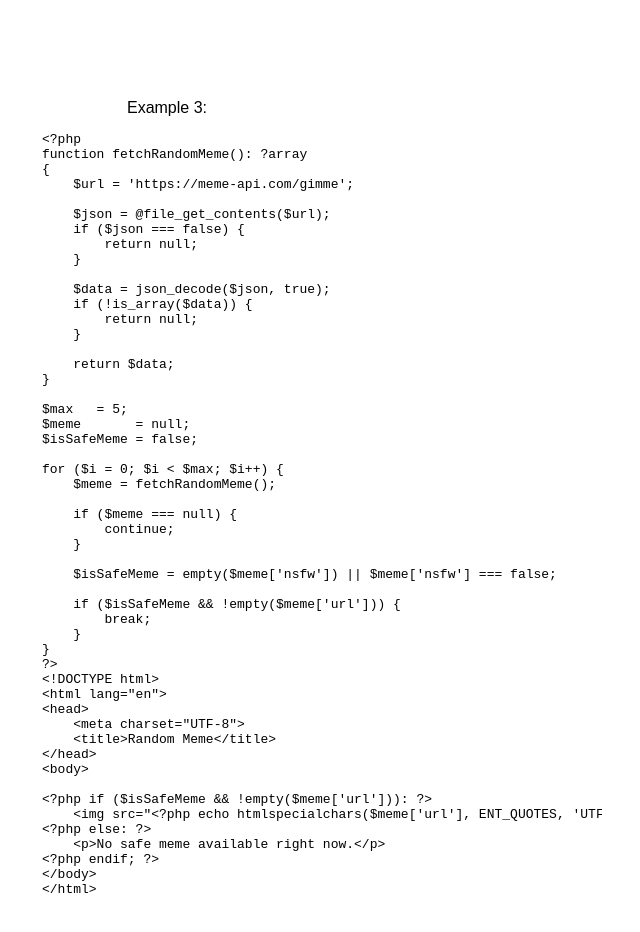
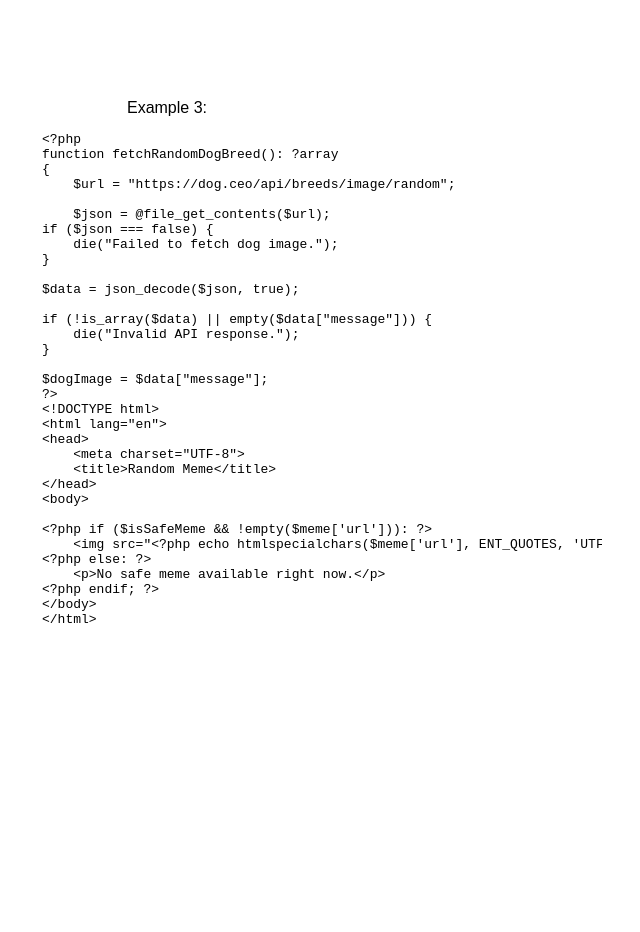
Before and after one commit to DiegoDomingu3z/CS354-ruby-website, a plain HTML site: page examples.html in a window 1280 px wide. Shown: the part 800-1732 px from the top of the page, without its empty margins (473-1113 px from the left). After the commit the page ends 1510 px from the top, so only its background shows below. Drawn offline with Linux system fonts and the light colour scheme.

Commit message:
added new api

```diff
--- a/examples.html
+++ b/examples.html
@@ -94,40 +94,22 @@ for($i = 0; $i&lt;20; $i++) {
                 <pre>
         <code>
 &lt;?php
-function fetchRandomMeme(): ?array
+function fetchRandomDogBreed(): ?array
 {
-    $url = 'https://meme-api.com/gimme';
+    $url = "https://dog.ceo/api/breeds/image/random";
 
     $json = @file_get_contents($url);
-    if ($json === false) {
-        return null;
-    }
-
-    $data = json_decode($json, true);
-    if (!is_array($data)) {
-        return null;
-    }
-
-    return $data;
+if ($json === false) {
+    die("Failed to fetch dog image.");
 }
 
-$max   = 5;
-$meme       = null;
-$isSafeMeme = false;
+$data = json_decode($json, true);
 
-for ($i = 0; $i &lt; $max; $i++) {
-    $meme = fetchRandomMeme();
+if (!is_array($data) || empty($data["message"])) {
+    die("Invalid API response.");
+}
 
-    if ($meme === null) {
-        continue;
-    }
-
-    $isSafeMeme = empty($meme['nsfw']) || $meme['nsfw'] === false;
-
-    if ($isSafeMeme &amp;&amp; !empty($meme['url'])) {
-        break;
-    }
-}
+$dogImage = $data["message"];
 ?&gt;
 &lt;!DOCTYPE html&gt;
 &lt;html lang="en"&gt;
```
